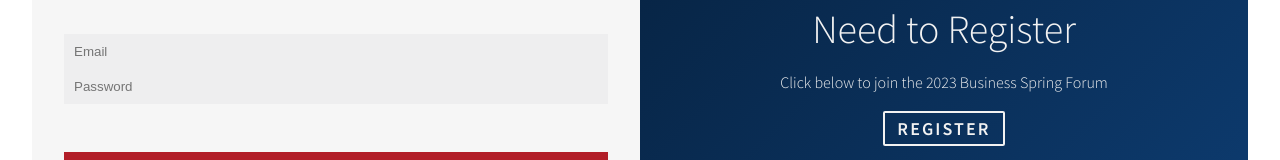
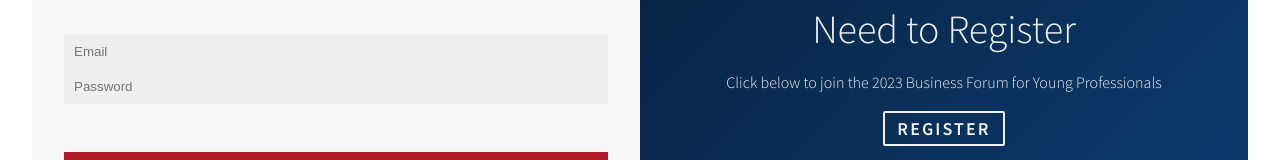
Before and after one commit to nmoore14/BF2023, a Nuxt app in the folder frontend/: page /loginRegister in a window 1280 px wide. Shown: the part 333-493 px from the top of the page. Built offline with nearby package versions, Linux system fonts and the light colour scheme.

Commit message:
8-Updating the text on login/register page

```diff
--- a/frontend/pages/loginRegister/index.vue
+++ b/frontend/pages/loginRegister/index.vue
@@ -17,7 +17,7 @@
           <i class="fas fa-user-plus fa-5x"></i>
           <h2 class="title">Need to Register</h2>
           <p class="body-text">
-            Click below to join the 2023 Business Spring Forum
+            Click below to join the 2023 Business Forum for Young Professionals
           </p>
           <NuxtLink
             class="btn btn-primary-ghost-2 register-button"
```
